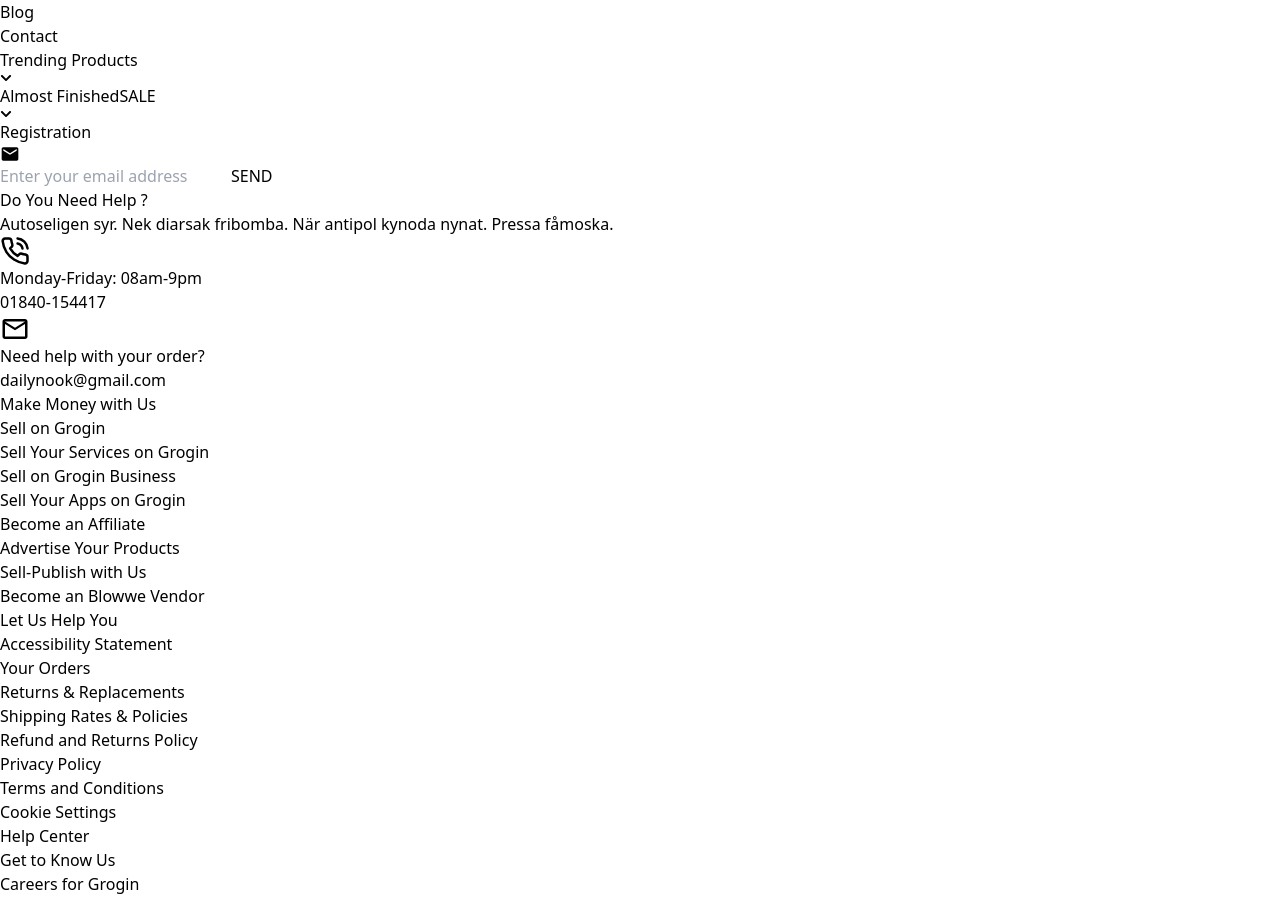
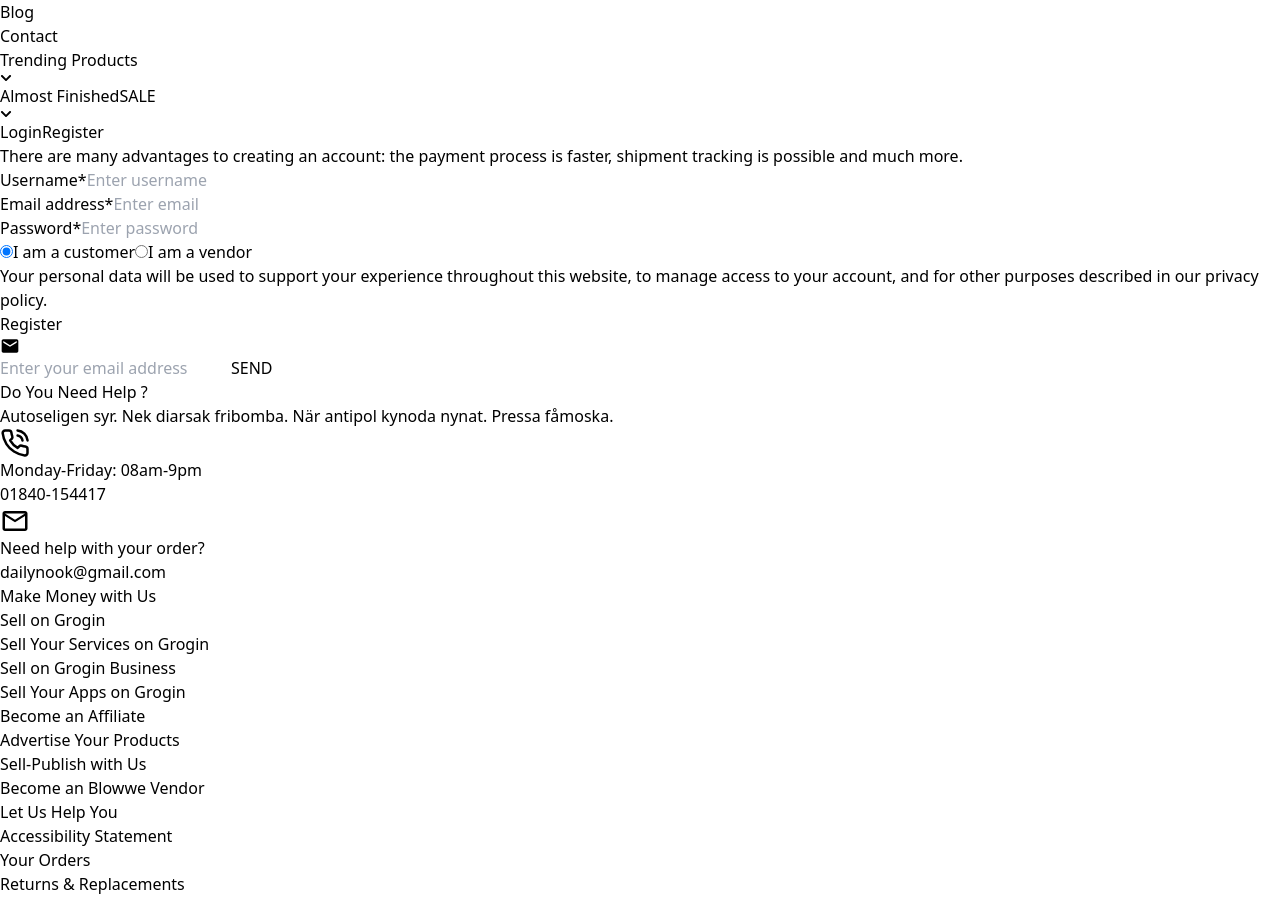
Before and after one commit to MASUMHD/Daily-Nook, a React (Vite) app: page /registration in a window 1280 px wide. Shown: the part 800-1700 px from the top of the page. Built offline with nearby package versions, Linux system fonts and the light colour scheme.

Commit message:
add login and singUp page design

```diff
--- a/package.json
+++ b/package.json
@@ -18,6 +18,7 @@
     "match-sorter": "^8.0.0",
     "react": "^19.0.0",
     "react-dom": "^19.0.0",
+    "react-hook-form": "^7.56.4",
     "react-icons": "^5.5.0",
     "react-router-dom": "^7.5.2",
     "react-spinners": "^0.17.0",
--- a/src/Components/Share/LogIn.jsx
+++ b/src/Components/Share/LogIn.jsx
@@ -1,10 +1,107 @@
+import { useForm } from "react-hook-form";
+import { Link } from "react-router-dom";
 
 const LogIn = () => {
-    return (
-        <div>
-            <h1>LogIn</h1>
+
+  const {
+    register,
+    handleSubmit,
+    reset,
+    formState: { errors },
+  } = useForm();
+
+  const onSubmit = (data) => {
+    // TODO: swap for your auth logic
+    console.log(data);
+    reset();
+  };
+
+  return (
+    <section className="flex mb-16 items-start justify-center pt-10 md:pt-12">
+      <div className="w-full max-w-lg px-6">
+        {/* Tabs */}
+        <div className="mb-8 flex justify-center gap-6 text-xl md:text-2xl font-semibold">
+          <Link to="/login">
+            <button className="border-b-2 border-neutral-900 pb-1 text-neutral-900">
+              Login
+            </button>
+          </Link>
+          <Link
+            to="/registration"
+            className="text-neutral-400 transition-colors hover:text-neutral-900"
+          >
+            Register
+          </Link>
         </div>
-    );
+
+        <p className="mb-6 text-center text-sm text-neutral-600 md:text-base ">
+          If you have an account, sign in with your <br /> username or email address.
+        </p>
+
+        {/* Form */}
+        <form onSubmit={handleSubmit(onSubmit)} className="space-y-5">
+          <div>
+            <label
+              htmlFor="user"
+              className="mb-1 block text-sm font-medium text-neutral-700"
+            >
+              Username or email address
+              <span className="ml-0.5 text-red-600">*</span>
+            </label>
+            <input
+              id="user"
+              className={`w-full rounded-md border px-3 py-2 text-sm placeholder-neutral-400 focus:border-green-600 focus:ring-green-600 mt-2 ${
+                errors.user ? "border-red-500" : "border-neutral-300"
+              }`}
+              {...register("user")}
+            />
+          </div>
+
+          {/* Password */}
+          <div>
+            <label
+              htmlFor="pass"
+              className="mb-1 block text-sm font-medium text-neutral-700"
+            >
+              Password<span className="ml-0.5 text-red-600">*</span>
+            </label>
+            <input
+              id="pass"
+              type="password"
+              className={`w-full rounded-md border px-3 py-2 text-sm placeholder-neutral-400 focus:border-green-600 focus:ring-green-600 mt-2 ${
+                errors.pass ? "border-red-500" : "border-neutral-300"
+              }`}
+              {...register("pass")}
+            />
+          </div>
+
+          {/* Remember + Forgot */}
+          <div className="flex items-center justify-between text-sm">
+            <label className="flex items-center gap-2">
+              <input
+                type="checkbox"
+                required
+                className="h-4 w-4 rounded border-neutral-300 text-green-600 focus:ring-green-600"
+              />
+              <span className="select-none text-neutral-700">Remember me</span>
+            </label>
+
+            <Link to="" className="text-green-600 hover:text-green-700">
+              Lost your password?
+            </Link>
+          </div>
+
+          {/* Submit */}
+          <button
+            type="submit"
+            className="w-full rounded-md bg-green-600 py-2 text-white transition hover:bg-green-700 focus:outline-none focus:ring-2 focus:ring-green-500 focus:ring-offset-2"
+          >
+            Log in
+          </button>
+        </form>
+      </div>
+    </section>
+  );
 };
 
 export default LogIn;
--- a/src/Components/Share/NavBar.jsx
+++ b/src/Components/Share/NavBar.jsx
@@ -158,7 +158,7 @@
 
             {/* Account */}
             <Link
-              to="/account"
+              to="/login"
               className="flex items-center space-x-2 hover:text-[#634C9F]"
             >
               <FaRegUser size={20} />
--- a/src/Components/Share/Registration.jsx
+++ b/src/Components/Share/Registration.jsx
@@ -1,10 +1,121 @@
+import { useForm } from "react-hook-form";
+import { Link } from "react-router-dom";
 
 const Registration = () => {
-    return (
-        <div>
-            <h1>Registration</h1>
+  const {
+    register,
+    handleSubmit,
+    reset,
+    formState: { errors },
+  } = useForm();
+
+  const onSubmit = (data) => {
+    console.log(data);
+    reset();
+  };
+
+  return (
+    <section className="flex mb-16 items-start justify-center pt-3 md:pt-6">
+      <div className="w-full max-w-lg px-6">
+        <div className="mb-4 md:mb-8 flex justify-center gap-6 text-xl md:text-2xl font-semibold">
+          <Link
+            to="/login"
+            className="text-neutral-400 transition-colors hover:text-neutral-900"
+          >
+            Login
+          </Link>
+          <Link to="/registration">
+            <button className="border-b-2 border-neutral-900 pb-1 text-neutral-900">
+              Register
+            </button>
+          </Link>
         </div>
-    );
+
+        <p className="mb-6 text-center text-sm text-neutral-600 md:text-base">
+          There are many advantages to creating an account: the payment process
+          is faster, shipment tracking is possible and much more.
+        </p>
+
+        <form onSubmit={handleSubmit(onSubmit)} className="space-y-5">
+          <div>
+            <label className="block text-sm font-medium text-neutral-700">
+              Username<span className="ml-0.5 text-red-600">*</span>
+            </label>
+            <input
+              className={`w-full mt-2 rounded-md border px-3 py-2 text-sm placeholder-neutral-400 focus:border-green-600 focus:ring-green-600 ${
+                errors.username ? "border-red-500" : "border-neutral-300"
+              }`}
+              placeholder="Enter username"
+              {...register("username", { required: true })}
+            />
+          </div>
+
+          <div>
+            <label className="block text-sm font-medium text-neutral-700">
+              Email address<span className="ml-0.5 text-red-600">*</span>
+            </label>
+            <input
+              type="email"
+              className={`w-full mt-2 rounded-md border px-3 py-2 text-sm placeholder-neutral-400 focus:border-green-600 focus:ring-green-600 ${
+                errors.email ? "border-red-500" : "border-neutral-300"
+              }`}
+              placeholder="Enter email"
+              {...register("email", { required: true })}
+            />
+          </div>
+
+          <div>
+            <label className="block text-sm font-medium text-neutral-700">
+              Password<span className="ml-0.5 text-red-600">*</span>
+            </label>
+            <input
+              type="password"
+              className={`w-full mt-2 rounded-md border px-3 py-2 text-sm placeholder-neutral-400 focus:border-green-600 focus:ring-green-600 ${
+                errors.password ? "border-red-500" : "border-neutral-300"
+              }`}
+              placeholder="Enter password"
+              {...register("password", { required: true })}
+            />
+          </div>
+
+          {/* Radio buttons */}
+          <div className="flex gap-4 text-sm text-neutral-700">
+            <label className="flex items-center gap-2">
+              <input
+                type="radio"
+                value="customer"
+                defaultChecked
+                {...register("role")}
+              />
+              I am a customer
+            </label>
+            <label className="flex items-center gap-2">
+              <input type="radio" value="vendor" {...register("role")} />
+              I am a vendor
+            </label>
+          </div>
+
+          <p className="text-sm text-neutral-600">
+            Your personal data will be used to support your experience
+            throughout this website, to manage access to your account, and for
+            other purposes described in our{" "}
+            <Link to="" className="text-blue-600 underline">
+              privacy policy
+            </Link>
+            .
+          </p>
+
+          {/* Submit */}
+          <button
+            type="submit"
+            className="w-full rounded-md bg-green-600 py-2 text-white transition hover:bg-green-700 focus:outline-none focus:ring-2 focus:ring-green-500 focus:ring-offset-2"
+          >
+            Register
+          </button>
+        </form>
+      </div>
+    </section>
+  );
 };
 
 export default Registration;
```
Also changed, not shown: 1 other file (tests, documents, lock files or other folders).
